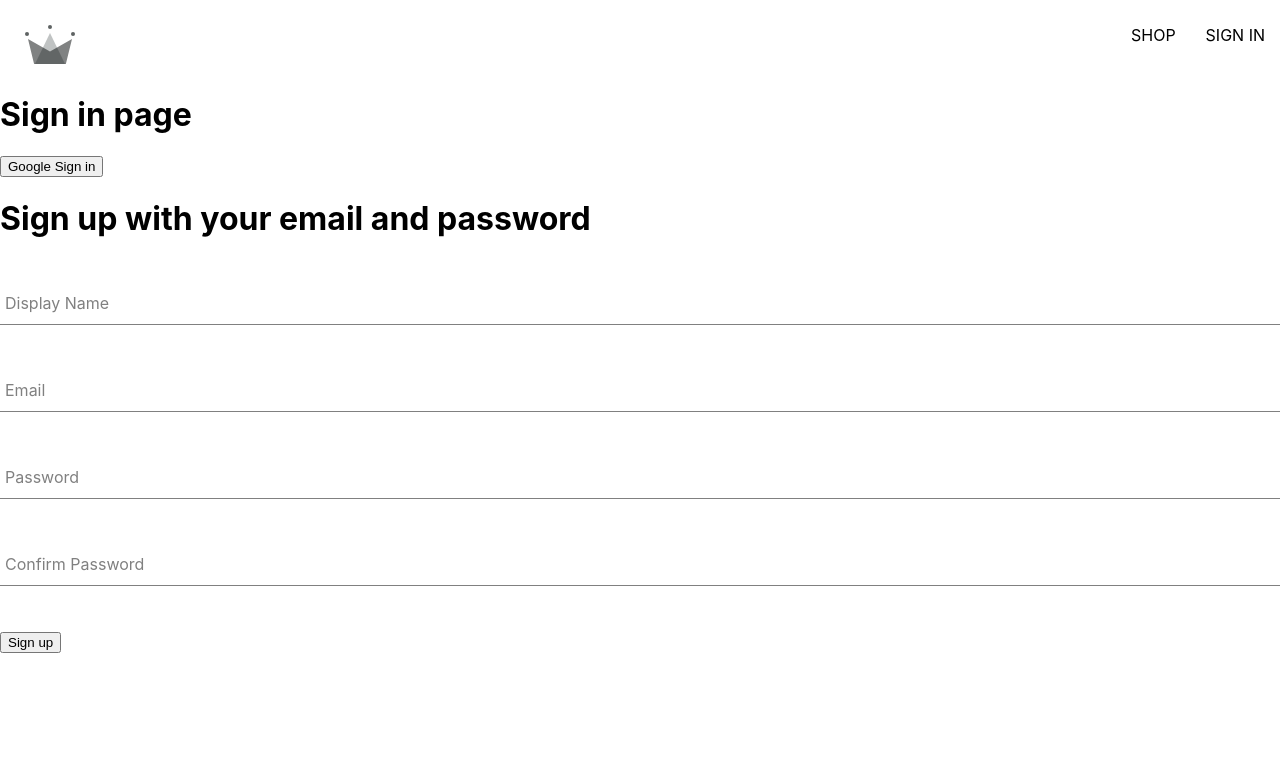
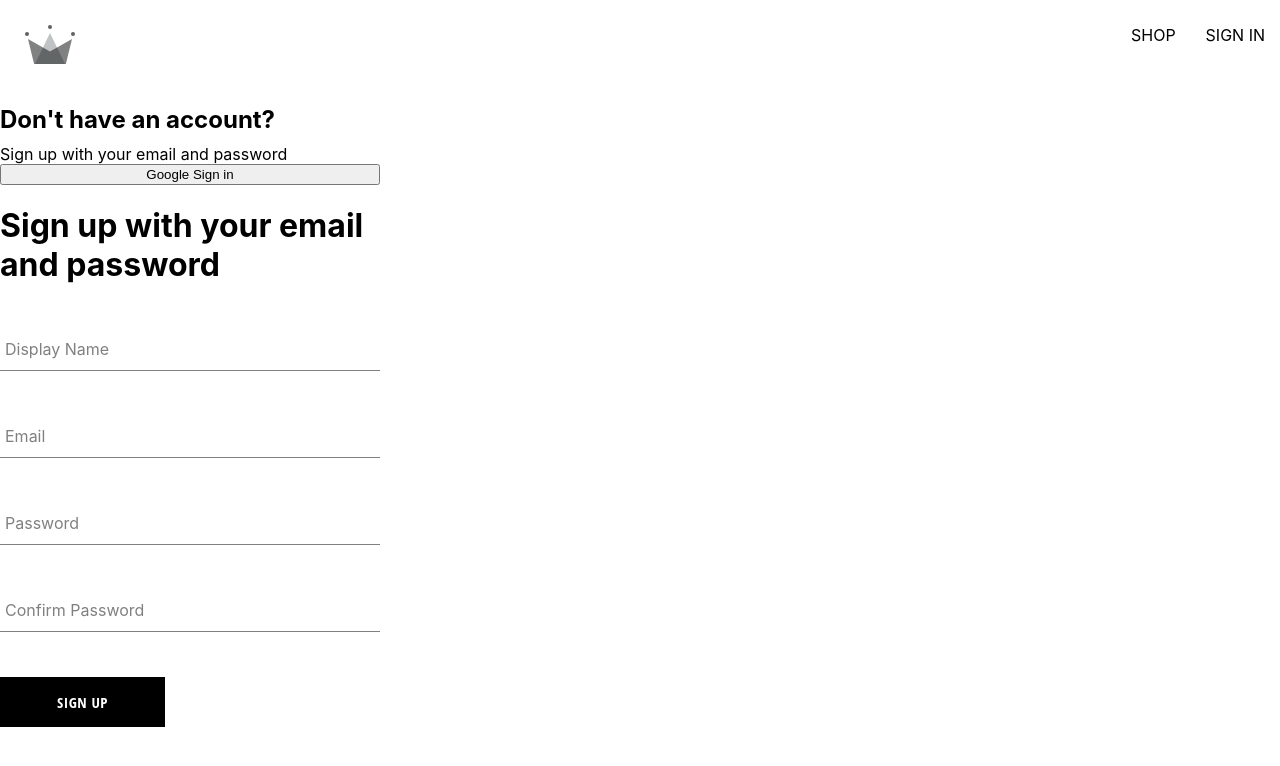
Before and after one commit to rciszewski/short-kings, a React (Create React App) app: page /sign-in in a window 1280 px wide. Shown: the top 766 px of the page. Built offline with nearby package versions, Linux system fonts and the light colour scheme.

Commit message:
add button component and styling

```diff
--- /dev/null
+++ b/src/ components/button/button.component.jsx
@@ -0,0 +1,20 @@
+import "./button.styles.scss";
+
+// button types - default, inverted, google sign up
+const BUTTON_TYPE_CLASSES = {
+  google: "google-sign-in",
+  inverted: "inverted",
+};
+
+const Button = ({ children, buttonType, otherProps }) => {
+  return (
+    <button
+      className={`button-container ${BUTTON_TYPE_CLASSES[buttonType]}`}
+      {...otherProps}
+    >
+      {children}
+    </button>
+  );
+};
+
+export default Button;
--- /dev/null
+++ b/src/ components/button/button.styles.scss
@@ -0,0 +1,41 @@
+.button-container {
+  min-width: 165px;
+  width: auto;
+  height: 50px;
+  letter-spacing: 0.5px;
+  line-height: 50px;
+  padding: 0 35px 0 35px;
+  font-size: 15px;
+  background-color: black;
+  color: white;
+  text-transform: uppercase;
+  font-family: "Open Sans Condensed";
+  font-weight: bolder;
+  border: none;
+  cursor: pointer;
+  display: flex;
+  justify-content: center;
+  &:hover {
+    background-color: white;
+    color: black;
+    border: 1px solid black;
+  }
+  &.google-sign-in {
+    background-color: #4285f4;
+    color: white;
+    &:hover {
+      background-color: #357ae8;
+      border: none;
+    }
+  }
+  &.inverted {
+    background-color: white;
+    color: black;
+    border: 1px solid black;
+    &:hover {
+      background-color: black;
+      color: white;
+      border: none;
+    }
+  }
+}
--- a/src/ components/sign-up-form/sign-up-form.component.jsx
+++ b/src/ components/sign-up-form/sign-up-form.component.jsx
@@ -1,65 +1,69 @@
-import { useState } from "react"
+import { useState } from "react";
 import {
   createAuthUserWithEmailandPassword,
-  createUserDocumentFromAuth
-} from '../../utils/firebase/firebase.utils'
-import FormInput from '../../ components/form-input/form-input.component'
+  createUserDocumentFromAuth,
+} from "../../utils/firebase/firebase.utils";
+import FormInput from "../../ components/form-input/form-input.component";
+import Button from "../button/button.component";
+import "./sign-up-form.styles.scss";
 
 const defaultFormFields = {
-  displayName: '',
-  email: '',
-  password: '',
-  confirmPassword: '',
-}
+  displayName: "",
+  email: "",
+  password: "",
+  confirmPassword: "",
+};
 
 const SignUpForm = () => {
-  const [formFields, setFormFields] = useState(defaultFormFields)
-  const {displayName, email, password, confirmPassword} = formFields;
+  const [formFields, setFormFields] = useState(defaultFormFields);
+  const { displayName, email, password, confirmPassword } = formFields;
 
   const resetFormFields = () => {
     setFormFields(defaultFormFields);
-  }
+  };
   const handleSubmit = async (event) => {
     event.preventDefault();
-    if(password !== confirmPassword){
-      alert("passwords do not match")
-      return
+    if (password !== confirmPassword) {
+      alert("passwords do not match");
+      return;
     }
     // create user doc from what createAuthUserWithEmailandPassword
     try {
-      const { user } = await createAuthUserWithEmailandPassword(email, password);
+      const { user } = await createAuthUserWithEmailandPassword(
+        email,
+        password
+      );
 
-      await createUserDocumentFromAuth(user, {displayName})
+      await createUserDocumentFromAuth(user, { displayName });
       resetFormFields();
     } catch (error) {
-      if(error.code === 'auth/email-already-in-use'){
-        alert('The email you entered is already in use.')
+      if (error.code === "auth/email-already-in-use") {
+        alert("The email you entered is already in use.");
       } else {
-        console.log('line 32 error: ', error)
+        console.log("line 32 error: ", error);
       }
-
     }
-  }
+  };
 
   const handleChange = (event) => {
-    const {name, value} = event.target;
+    const { name, value } = event.target;
 
     setFormFields({
       ...formFields,
-      [name]: value
+      [name]: value,
     });
-  }
+  };
 
-return (
+  return (
     <div>
       <h1>Sign up with your email and password</h1>
       <form action="">
-
         <FormInput
           label="Display Name"
           type="text"
           required
-          onChange={handleChange} name="displayName"
+          onChange={handleChange}
+          name="displayName"
           value={displayName}
         />
 
@@ -73,7 +77,7 @@
         />
 
         <FormInput
-          label='Password'
+          label="Password"
           type="password"
           required
           onChange={handleChange}
@@ -82,7 +86,7 @@
         />
 
         <FormInput
-          label='Confirm Password'
+          label="Confirm Password"
           type="password"
           required
           onChange={handleChange}
@@ -90,11 +94,12 @@
           value={confirmPassword}
         />
 
-        <button type="submit" onClick={handleSubmit}>Sign up</button>
+        <Button type="submit" onClick={handleSubmit}>
+          Sign up
+        </Button>
       </form>
+    </div>
+  );
+};
 
-    </div>
-  )
-}
-
-export default SignUpForm
+export default SignUpForm;
--- a/src/ components/sign-up-form/sign-up-form.styles.scss
+++ b/src/ components/sign-up-form/sign-up-form.styles.scss
@@ -0,0 +1,9 @@
+.sign-up-container {
+  display: flex;
+  flex-direction: column;
+  width: 380px;
+
+  h2 {
+    margin: 10px 0;
+  }
+}
--- a/src/routes/sign-in/sign-in.component.jsx
+++ b/src/routes/sign-in/sign-in.component.jsx
@@ -1,22 +1,23 @@
-import { signInWithGooglePopup,
-  createUserDocumentFromAuth,  } from '../../utils/firebase/firebase.utils'
-import SignUpForm from '../../ components/sign-up-form/sign-up-form.component'
+import {
+  signInWithGooglePopup,
+  createUserDocumentFromAuth,
+} from "../../utils/firebase/firebase.utils";
+import SignUpForm from "../../ components/sign-up-form/sign-up-form.component";
 
 const SignIn = () => {
-
-
   const logGoogleUser = async () => {
-    const {user} = await signInWithGooglePopup();
-    const userDocRef = await createUserDocumentFromAuth(user)
-  }
+    const { user } = await signInWithGooglePopup();
+    const userDocRef = await createUserDocumentFromAuth(user);
+  };
 
   return (
-    <div>
-      <h1>Sign in page</h1>
+    <div className="sign-up-container">
+      <h2>Don't have an account?</h2>
+      <span>Sign up with your email and password</span>
       <button onClick={logGoogleUser}>Google Sign in</button>
       <SignUpForm />
     </div>
-  )
-}
+  );
+};
 
-export default SignIn
+export default SignIn;
```
Also changed, not shown: src/ components/form-input/form-input.styles.scss (+10 -5 lines).
